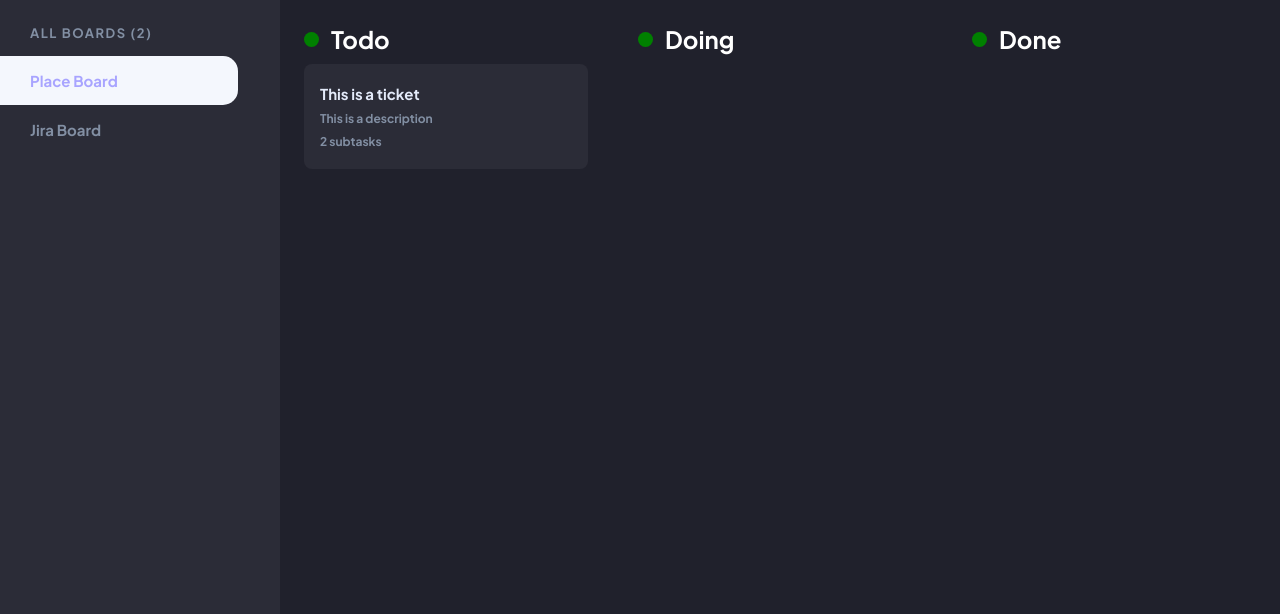
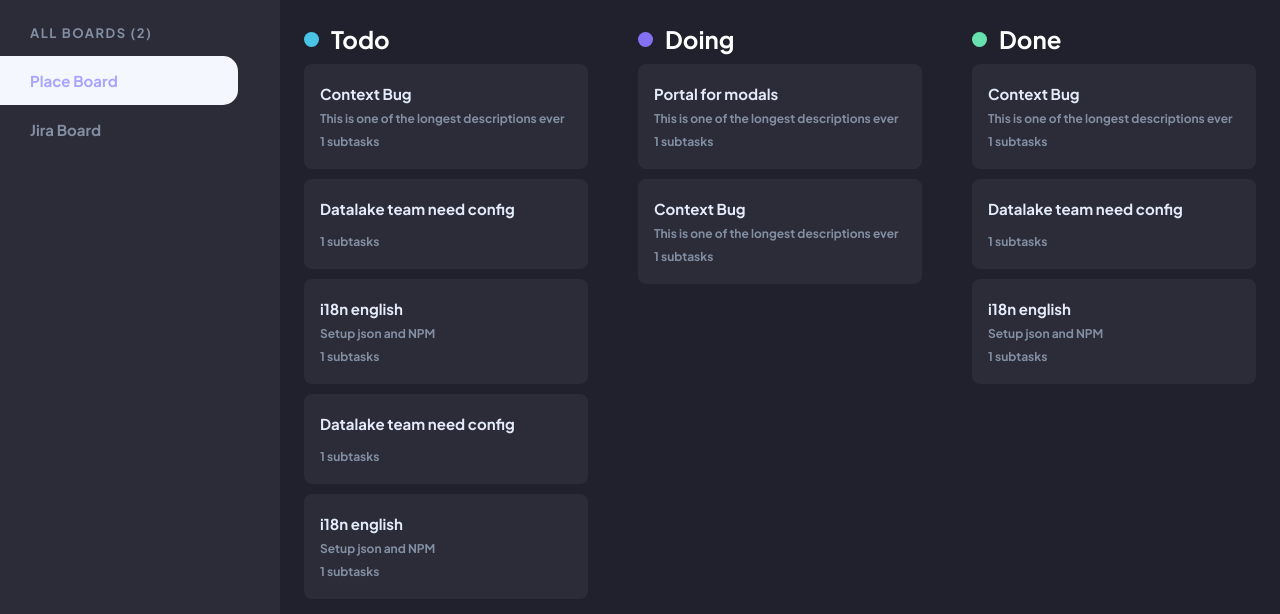
Before and after one commit to Rikard-Johansson97/kanban-board, a React (Vite) app: page / in a window 1280 px wide. Shown: the top 614 px of the page. Built offline with nearby package versions, Linux system fonts and the light colour scheme.

Commit message:
Displayed data to Board and tickets

```diff
--- a/src/components/Board/Board.scss
+++ b/src/components/Board/Board.scss
@@ -21,6 +21,16 @@
       height: 15px;
       border-radius: 50%;
       background-color: green;
+
+      &.Todo {
+        background-color: #49c4e5;
+      }
+      &.Doing {
+        background-color: #8471f2;
+      }
+      &.Done {
+        background-color: #67e2ae;
+      }
     }
   }
 }
--- a/src/components/Board/Board.tsx
+++ b/src/components/Board/Board.tsx
@@ -4,34 +4,21 @@ import Ticket from "../Ticket/Ticket";
 import { useProject } from "../../context/projectContext";
 
 const Board = () => {
+  const { currentProject }: any = useProject();
+
   return (
     <div className='board'>
-      <div className='board-column'>
-        <div className='board-title'>
-          <div className='board-title-icon'></div>
-          <h2>Todo</h2>
+      {currentProject.board.map((column: any) => (
+        <div key={column.name} className='board-column'>
+          <div className='board-title'>
+            <div className={"board-title-icon " + column.name}></div>
+            <h2>{column.name}</h2>
+          </div>
+          {column.tickets.map((ticket: any) => (
+            <Ticket key={ticket.id} item={ticket}></Ticket>
+          ))}
         </div>
-        <Ticket
-          item={{
-            id: 1,
-            title: "This is a ticket",
-            description: "This is a description",
-            tasks: ["Hoppa 1 gång", "rasta hunden"],
-          }}
-        />
-      </div>
-      <div className='board-column'>
-        <div className='board-title'>
-          <div className='board-title-icon'></div>
-          <h2>Doing</h2>
-        </div>
-      </div>
-      <div className='board-column'>
-        <div className='board-title'>
-          <div className='board-title-icon'></div>
-          <h2>Done</h2>
-        </div>
-      </div>
+      ))}
     </div>
   );
 };
--- a/src/components/SideNav/SideNav.tsx
+++ b/src/components/SideNav/SideNav.tsx
@@ -11,7 +11,7 @@ interface Props {
 const SideNav = () => {
   const { projects, currentProject, changeBoard }: any = useProject();
 
-  console.log(projects);
+  console.log(currentProject);
 
   return (
     <div className='sidenav'>
--- a/src/context/Projects-data.ts
+++ b/src/context/Projects-data.ts
@@ -89,8 +89,8 @@ export const projectsData = [
     {
         title: 'Jira Board',
         id: 2,
-        board: {
-            stage1: {
+        board: [
+            {
                 name: 'Todo',
                 tickets: [
                     {
@@ -102,7 +102,7 @@ export const projectsData = [
                     },
                 ],
             },
-            stage2: {
+           {
                 name: 'Doing',
                 tickets: [
                     {
@@ -116,7 +116,7 @@ export const projectsData = [
                     },
                 ],
             },
-            stage3: {
+            {
                 name: 'Done',
                 tickets: [
                     {
@@ -133,6 +133,6 @@ export const projectsData = [
                     },
                 ],
             },
-        },
+        ],
     },
 ]
```
